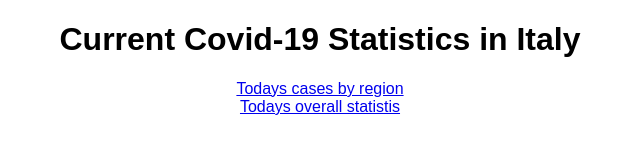
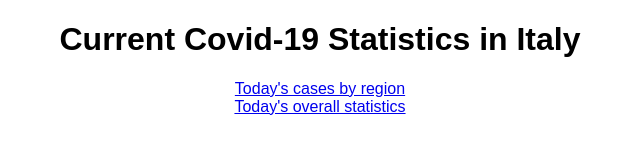
Before and after one commit to joshpied/coronavirus-italia-api, a website: page index.html in a window 1280 px wide. Shown: the full height of the page, 320-960 px from the left. Drawn offline with Linux system fonts and the light colour scheme.

Commit message:
Spelling

```diff
--- a/index.html
+++ b/index.html
@@ -22,7 +22,7 @@
   </head>
   <body>
     <h1>Current Covid-19 Statistics in Italy</h1>
-    <a href="api/cases">Todays cases by region</a>
-    <a href="api/stats">Todays overall statistis</a>
+    <a href="api/cases">Today's cases by region</a>
+    <a href="api/stats">Today's overall statistics</a>
   </body>
 </html>
```
